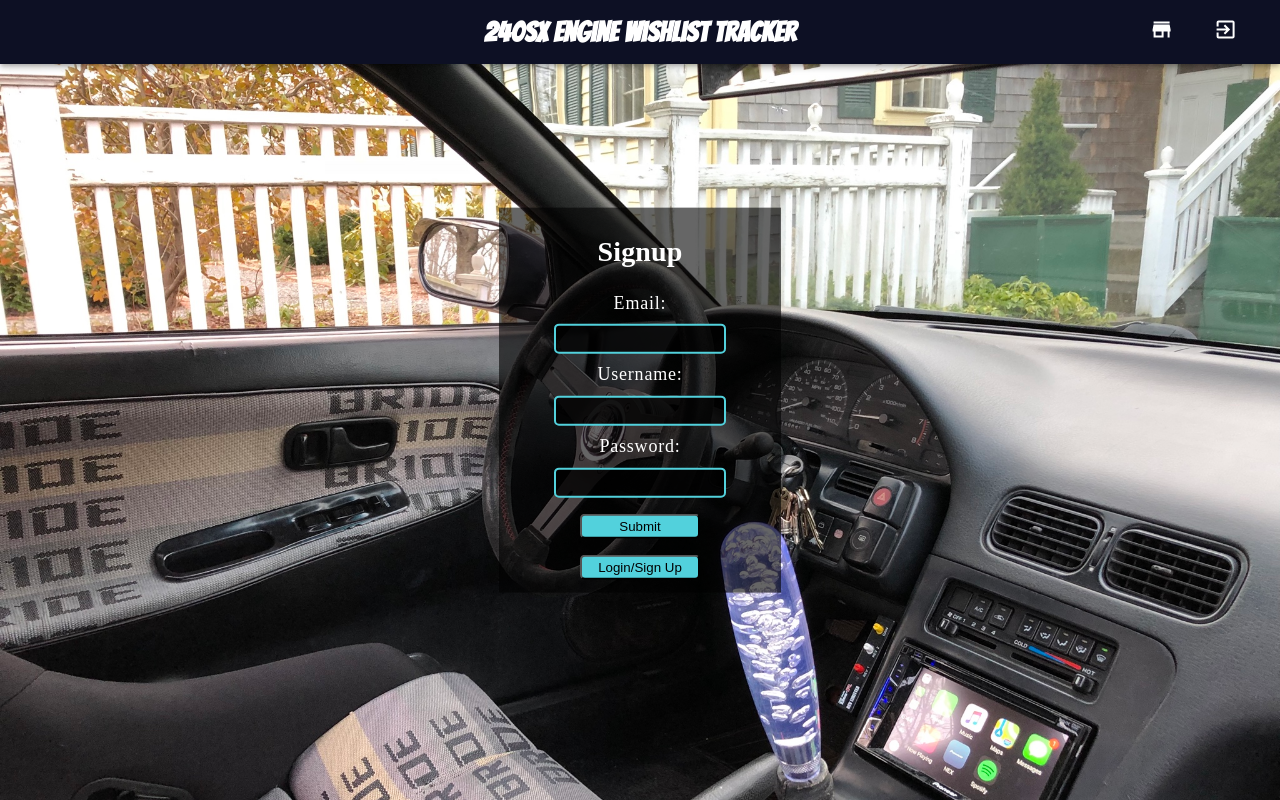
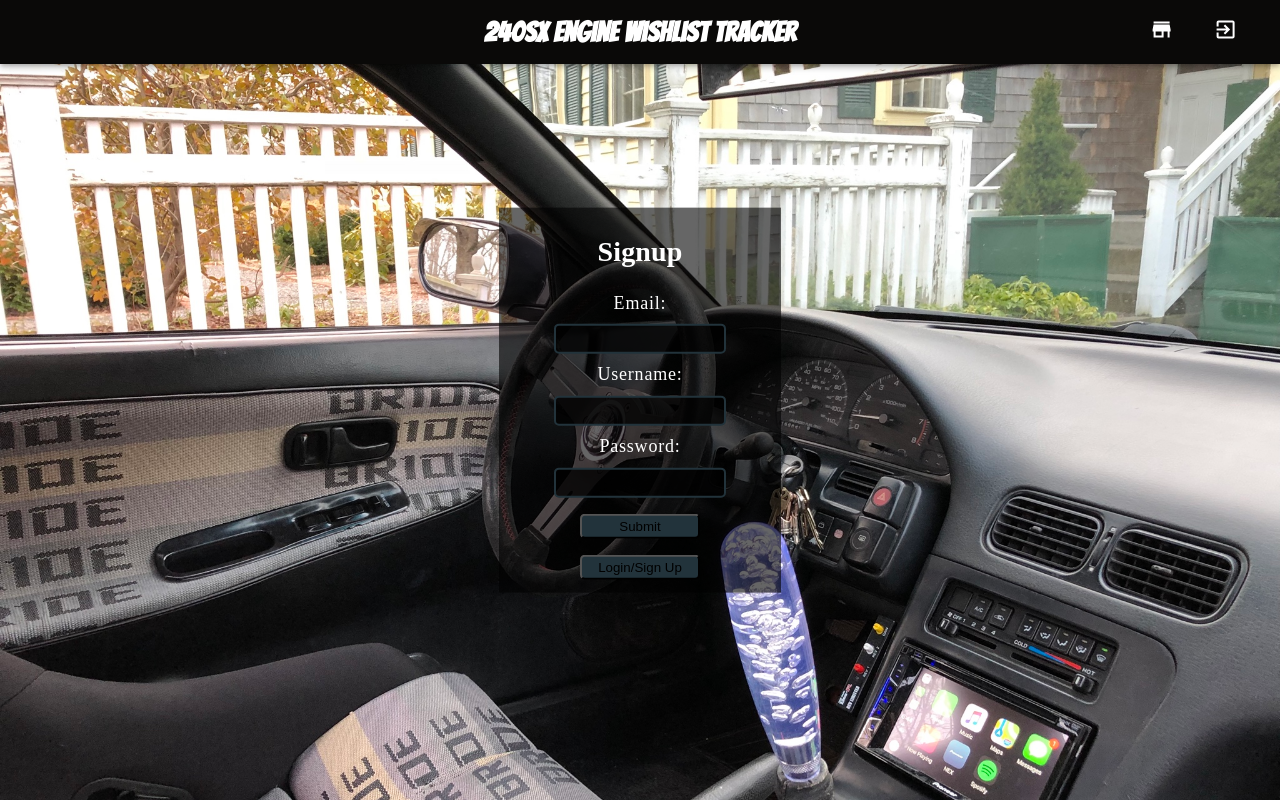
Before and after one commit to jhiggins3231/engine-client, a React (Create React App) app: page / in a window 1280 px wide. Shown: the top 800 px of the page. Built offline with nearby package versions, Linux system fonts and the light colour scheme.

Commit message:
adding cards

```diff
--- a/src/components/Auth/Auth.js
+++ b/src/components/Auth/Auth.js
@@ -18,33 +18,30 @@ const useStyles = makeStyles(theme => ({
             borderRadius: '(0, 10, 0, 10)',
             backgroundColor: 'rgba(0, 0, 0, 0.6)',
             flexWrap: 'wrap',
-            // display: 'block',
             margin: '0 auto',
             left: '50%',
             top: '50%',
-            transform: 'translate(-50%, -50%)',
-
+            transform: 'translate(-50%, -50%)'
         },
         input: {
             margin: theme.spacing(1),
             fontFamily: 'Abril',
             color: '#FFFFFF',
             background: 'rgba(0, 0, 0, 0.8)',
-            border: '2px solid #52d1dc',
+            border: '2px solid #22333b',
             borderRadius: '5px',
             height: '30px',
             marginLeft: '50px',
             marginRight: '50px'
         },
         button: {
-            backgroundColor: '#52D1DC',
+            backgroundColor: '#22333b',
             width: '120px',
             height: '25px',
             margin: theme.spacing(1),
             left: '35%',
             top: '50%',
             borderRadius: '5px',
-
         },
         credential: {
             fontSize: '18px',
--- a/src/components/Navbar/Navbar.js
+++ b/src/components/Navbar/Navbar.js
@@ -14,7 +14,7 @@ import { makeStyles } from '@material-ui/core/styles';
 
 const useStyles = makeStyles(theme => ({
   toolbar: {
-    background: 'rgba(0, 0, 0, 0.8)',
+    background: '#0A0908',
   }
 
 }))
```
